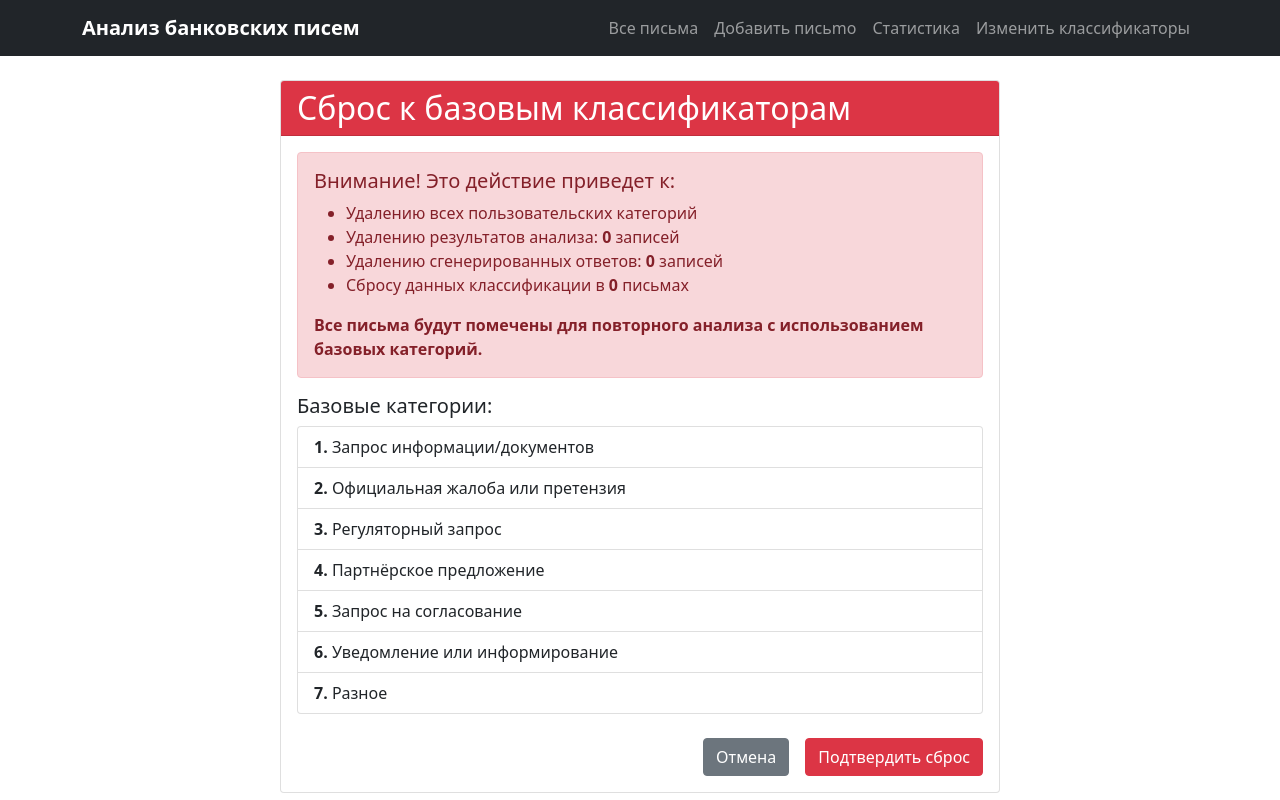
After one commit to Sparky324/AI_mail_analyze, a Django app: page /classification-settings/reset/confirm/ in a window 1280 px wide. The commit adds this page. Run offline with Django 5.2, Linux system fonts and the light colour scheme; data that the repository does not hold is empty.

Commit message:
Added reset categories button

```diff
--- a/bank_letters/models.py
+++ b/bank_letters/models.py
@@ -158,6 +158,11 @@ class Letter(models.Model):
             return "Не определен"
 
     @classmethod
+    def get_base_classification_choices(cls):
+        """Возвращает базовые категории"""
+        return cls.BASE_CLASSIFICATION_CHOICES
+
+    @classmethod
     def get_classification_choices(cls):
         """Возвращает актуальные choices для классификации"""
         from django.db import connection
--- /dev/null
+++ b/bank_letters/templates/confirm_classification_reset.html
@@ -0,0 +1,50 @@
+{% extends 'base.html' %}
+
+{% block content %}
+<div class="container">
+    <div class="row justify-content-center">
+        <div class="col-md-8">
+            <div class="card">
+                <div class="card-header bg-danger text-white">
+                    <h2 class="mb-0">Сброс к базовым классификаторам</h2>
+                </div>
+                <div class="card-body">
+                    <div class="alert alert-danger">
+                        <h5>Внимание! Это действие приведет к:</h5>
+                        <ul>
+                            <li>Удалению всех пользовательских категорий</li>
+                            <li>Удалению результатов анализа: <strong>{{ analysis_count }}</strong> записей</li>
+                            <li>Удалению сгенерированных ответов: <strong>{{ responses_count }}</strong> записей</li>
+                            <li>Сбросу данных классификации в <strong>{{ letters_count }}</strong> письмах</li>
+                        </ul>
+                        <p class="mb-0"><strong>Все письма будут помечены для повторного анализа с использованием базовых категорий.</strong></p>
+                    </div>
+
+                    <div class="mb-4">
+                        <h5>Базовые категории:</h5>
+                        <ul class="list-group">
+                            <li class="list-group-item"><strong>1.</strong> Запрос информации/документов</li>
+                            <li class="list-group-item"><strong>2.</strong> Официальная жалоба или претензия</li>
+                            <li class="list-group-item"><strong>3.</strong> Регуляторный запрос</li>
+                            <li class="list-group-item"><strong>4.</strong> Партнёрское предложение</li>
+                            <li class="list-group-item"><strong>5.</strong> Запрос на согласование</li>
+                            <li class="list-group-item"><strong>6.</strong> Уведомление или информирование</li>
+                            <li class="list-group-item"><strong>7.</strong> Разное</li>
+                        </ul>
+                    </div>
+
+                    <form method="post">
+                        {% csrf_token %}
+                        <div class="d-grid gap-2 d-md-flex justify-content-md-end">
+                            <button type="submit" name="cancel" class="btn btn-secondary me-md-2">Отмена</button>
+                            <button type="submit" name="confirm" class="btn btn-danger">
+                                Подтвердить сброс
+                            </button>
+                        </div>
+                    </form>
+                </div>
+            </div>
+        </div>
+    </div>
+</div>
+{% endblock %}
--- a/bank_letters/urls.py
+++ b/bank_letters/urls.py
@@ -13,4 +13,7 @@ urlpatterns = [
     path('statistics/', views.get_letter_statistics, name='letter_statistics'),
     path('classification-settings/', views.classification_settings, name='classification_settings'),
     path('classification-settings/confirm/', views.confirm_classification_change, name='confirm_classification_change'),
+    path('classification-settings/reset/', views.reset_to_default_categories, name='reset_to_default_categories'),
+    path('classification-settings/reset/confirm/', views.confirm_classification_reset,
+         name='confirm_classification_reset'),
 ]
--- a/bank_letters/views.py
+++ b/bank_letters/views.py
@@ -445,3 +445,75 @@ def get_letter_statistics(request):
     }
 
     return render(request, 'statistics.html', context)
+
+
+def reset_to_default_categories(request):
+    """Сброс категорий к базовым настройкам"""
+    if request.method == 'POST':
+        # Предупреждение о потере данных
+        if Letter.objects.exclude(classification__isnull=True).exists() or AnalysisResult.objects.exists():
+            messages.warning(request,
+                             "Внимание! Все существующие результаты анализа писем будут удалены "
+                             "при сбросе к базовым категориям."
+                             )
+            return redirect('confirm_classification_reset')
+
+        # Если нет существующих данных, сразу применяем сброс
+        return apply_classification_reset(request)
+
+    return redirect('classification_settings')
+
+
+def confirm_classification_reset(request):
+    """Подтверждение сброса классификаторов"""
+    if request.method == 'POST':
+        if 'confirm' in request.POST:
+            return apply_classification_reset(request)
+        else:
+            return redirect('classification_settings')
+
+    # Подсчет данных для удаления
+    letters_count = Letter.objects.exclude(classification__isnull=True).count()
+    analysis_count = AnalysisResult.objects.count()
+    responses_count = GeneratedResponse.objects.count()
+
+    context = {
+        'letters_count': letters_count,
+        'analysis_count': analysis_count,
+        'responses_count': responses_count,
+    }
+    return render(request, 'confirm_classification_reset.html', context)
+
+
+def apply_classification_reset(request):
+    """Применение сброса к базовым категориям"""
+    try:
+        with transaction.atomic():
+            # Деактивируем все пользовательские категории
+            ClassificationCategory.objects.filter(is_active=True).update(is_active=False)
+
+            # Удаляем все данные анализа
+            AnalysisResult.objects.all().delete()
+            GeneratedResponse.objects.all().delete()
+
+            # Сбрасываем классификацию у всех писем
+            Letter.objects.all().update(
+                classification=None,
+                summary='',
+                criticality_level=None,
+                response_style=None,
+                processing_time_hours=None,
+                sla_deadline=None,
+                final_response='',
+                status='new'
+            )
+
+            messages.success(request,
+                             "Классификаторы успешно сброшены к базовым настройкам! "
+                             "Все письма помечены для повторного анализа."
+                             )
+
+    except Exception as e:
+        messages.error(request, f"Ошибка при сбросе классификаторов: {str(e)}")
+
+    return redirect('classification_settings')
```
Also changed, not shown: bank_letters/templates/classification_settings.html (+25 -1 lines).
